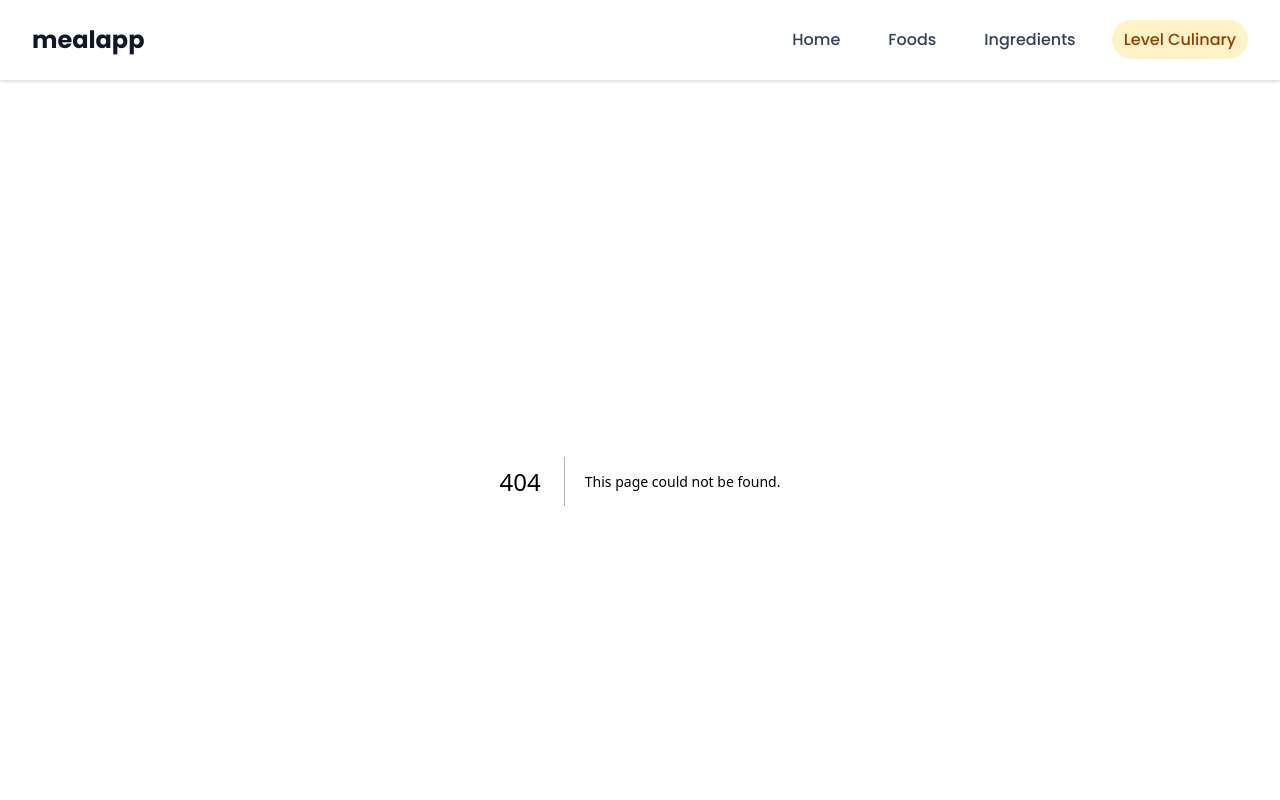
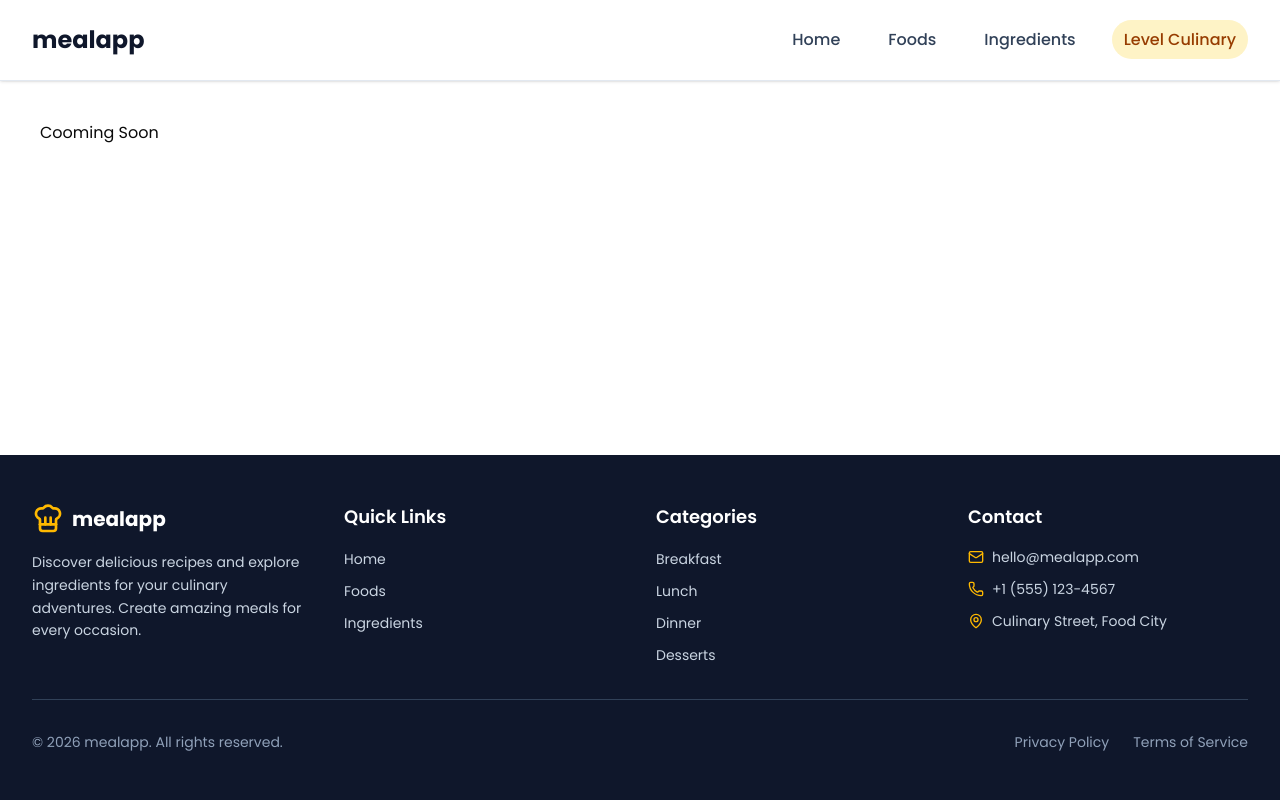
Before and after one commit to rizkiagus/cmlabs-frontend-parttime-test, a Next.js app: page /level-culinary in a window 1280 px wide. Before the commit this address had no page. Shown: the top 800 px of the page. Built offline with nearby package versions, Linux system fonts and the light colour scheme.

Commit message:
feat: cooming soon page for level culinary

```diff
--- /dev/null
+++ b/app/level-culinary/page.tsx
@@ -0,0 +1,7 @@
+export default function LevelCulinary() {
+  return (
+    <section className="my-10 mx-10">
+      <h1>Cooming Soon</h1>
+    </section>
+  );
+}
```
Also changed, not shown: 1 other file (tests, documents, lock files or other folders).
